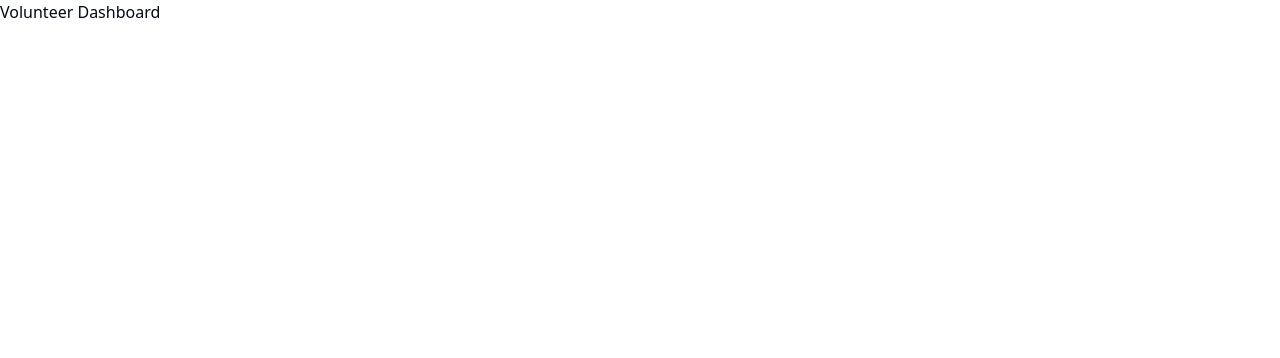
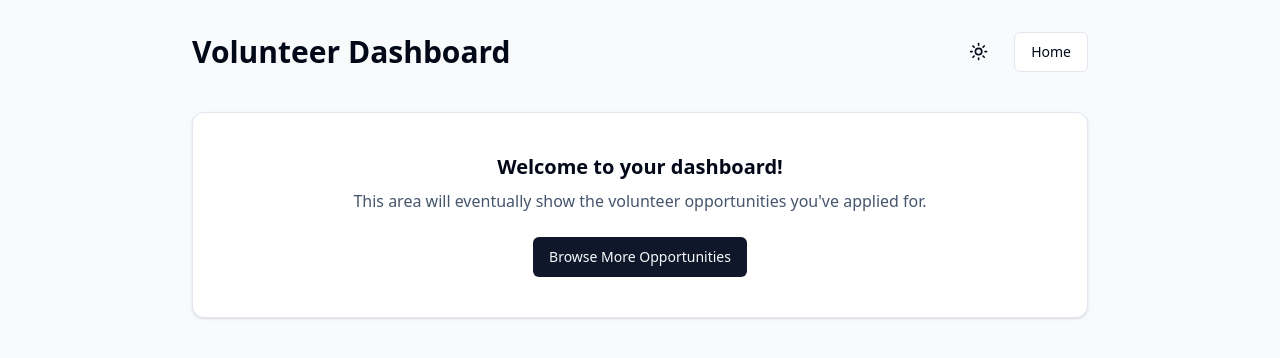
Before and after one commit to Httpednah/volunteer-connect-frontend, a React (Vite) app in the folder volunteer-connect-frontend/: page /dashboard in a window 1280 px wide. Shown: the top 358 px of the page. Built offline with nearby package versions, Linux system fonts and the light colour scheme.

Commit message:
docs: add beginner-friendly comments to VolunteerDashboard.jsx

```diff
--- a/volunteer-connect-frontend/src/pages/VolunteerDashboard.jsx
+++ b/volunteer-connect-frontend/src/pages/VolunteerDashboard.jsx
@@ -1,7 +1,32 @@
-export default function VolunteerDashboard() {
+/**
+ * Volunteer Dashboard: Shows the volunteer's specialized view.
+ * Demonstrates: A simple placeholder for future expansion (like showing applied opportunities).
+ */
+import React from 'react';
+import { ModeToggle } from "@/components/mode-toggle";
+import { Button } from "@/components/ui/button";
+import { Link } from "react-router-dom";
+
+const VolunteerDashboard = () => {
   return (
-    <div>
-      <h1>Volunteer Dashboard</h1>
+    <div className="min-h-screen bg-slate-50 dark:bg-slate-900 p-8">
+        <div className="max-w-4xl mx-auto">
+            <header className="flex justify-between items-center mb-10">
+                <h1 className="text-3xl font-bold dark:text-white">Volunteer Dashboard</h1>
+                <div className="flex gap-4 items-center">
+                    <ModeToggle />
+                    <Button variant="outline" asChild><Link to="/">Home</Link></Button>
+                </div>
+            </header>
+
+            <section className="bg-white dark:bg-slate-800 p-10 rounded-xl shadow-sm border border-slate-200 dark:border-slate-700 text-center">
+                <h2 className="text-xl font-semibold mb-2 dark:text-white">Welcome to your dashboard!</h2>
+                <p className="text-slate-600 dark:text-slate-400 mb-6">This area will eventually show the volunteer opportunities you've applied for.</p>
+                <Button asChild><Link to="/opportunities">Browse More Opportunities</Link></Button>
+            </section>
+        </div>
     </div>
   );
-}
+};
+
+export default VolunteerDashboard;
```
